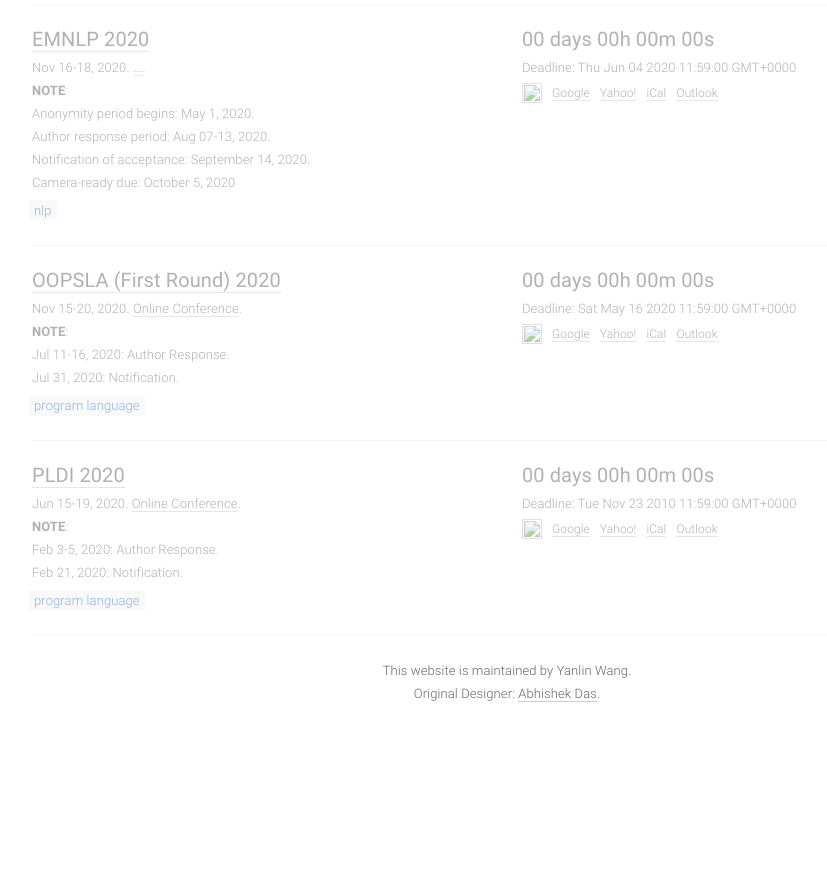
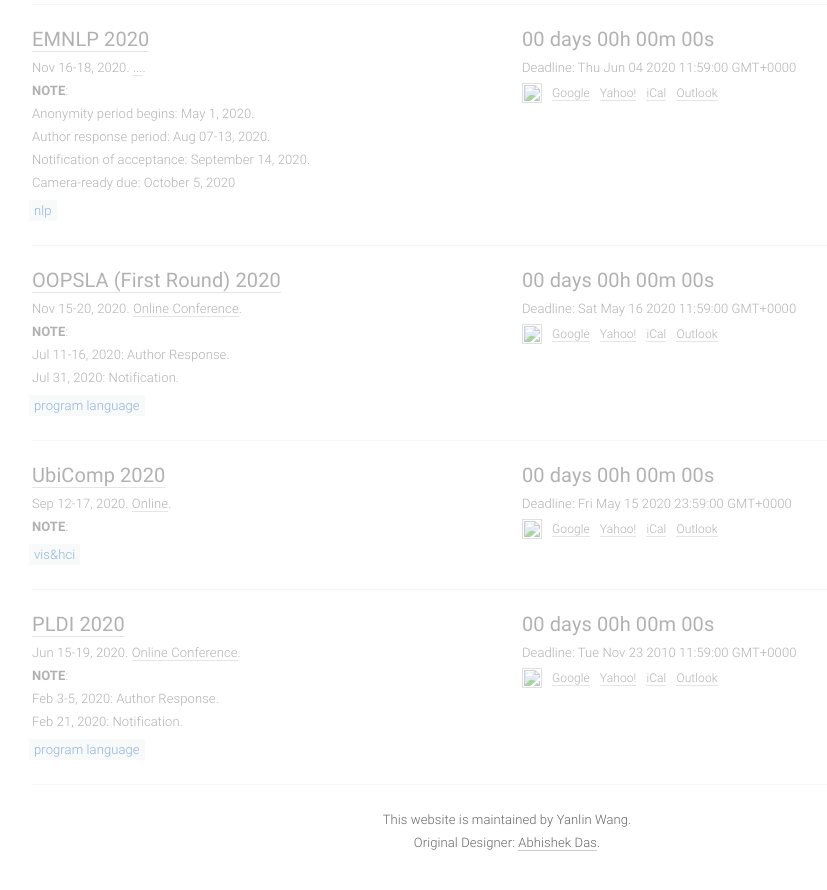
Before and after one commit to YanlinWang/DDL_netlify, a Jekyll site: the page built from index.html, in a window 1280 px wide and 900 px high, scrolled down 6959 px. Shown: the top 890 px of the window, without its empty margins (133-960 px from the left). Built offline with Jekyll 4.4.1, drawn with Linux system fonts in a browser that asks for light colours; before the commit the page ends 7710 px from its top, so only the background shows below that.

Commit message:
Update conferences.yml

```diff
--- a/_data/conferences.yml
+++ b/_data/conferences.yml
@@ -512,3 +512,14 @@
   place: Online
   sub: vishci
   note: '<b>NOTE</b>: '
+
+- title: UbiComp
+  year: 2020
+  id: ubicomp
+  link: https://ubicomp.hosting.acm.org/ubicomp2021/
+  deadline: '2020-05-15 23:59:00'
+  timezone: UTC+0
+  date: Sep 12-17, 2020
+  place: Online
+  sub: vishci
+  note: '<b>NOTE</b>: '
```
